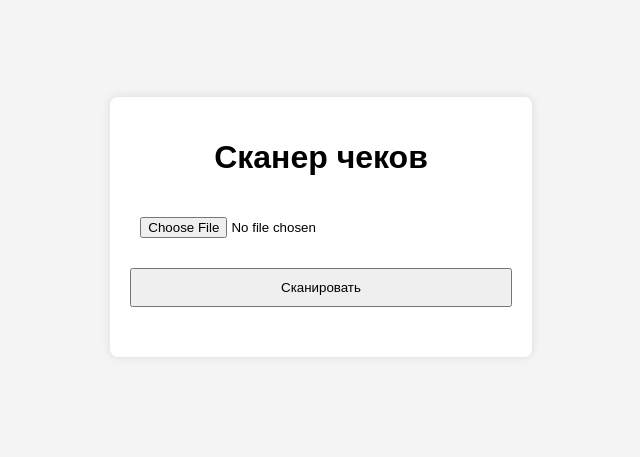
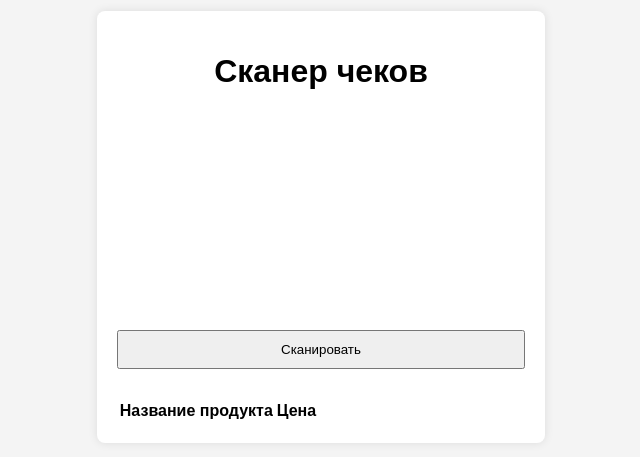
Before and after one commit to vkhafizov/restaurant, a plain HTML site: page index.html in a window 1280 px wide. Shown: the part 173-630 px from the top of the page, without its empty margins (319-959 px from the left). Drawn offline with Linux system fonts and the light colour scheme.

Commit message:
Update index.html

```diff
--- a/index.html
+++ b/index.html
@@ -10,11 +10,23 @@
 <body>
     <div class="container">
         <h1>Сканер чеков</h1>
-        <input type="file" id="fileInput" accept="image/*">
+        <video id="preview" width="100%"></video>
         <button id="scanButton">Сканировать</button>
-        <div id="output"></div>
+        <div id="output">
+            <table id="productTable">
+                <thead>
+                    <tr>
+                        <th>Название продукта</th>
+                        <th>Цена</th>
+                    </tr>
+                </thead>
+                <tbody>
+                    <!-- Строки таблицы будут добавляться сюда -->
+                </tbody>
+            </table>
+        </div>
     </div>
-    <script src="https://cdn.jsdelivr.net/npm/tesseract.js@2.1.4/dist/tesseract.min.js"></script>
+    <script src="https://cdnjs.cloudflare.com/ajax/libs/Instascan/1.0.0/instascan.min.js"></script>
     <script src="app.js"></script>
 </body>
 </html>
```
